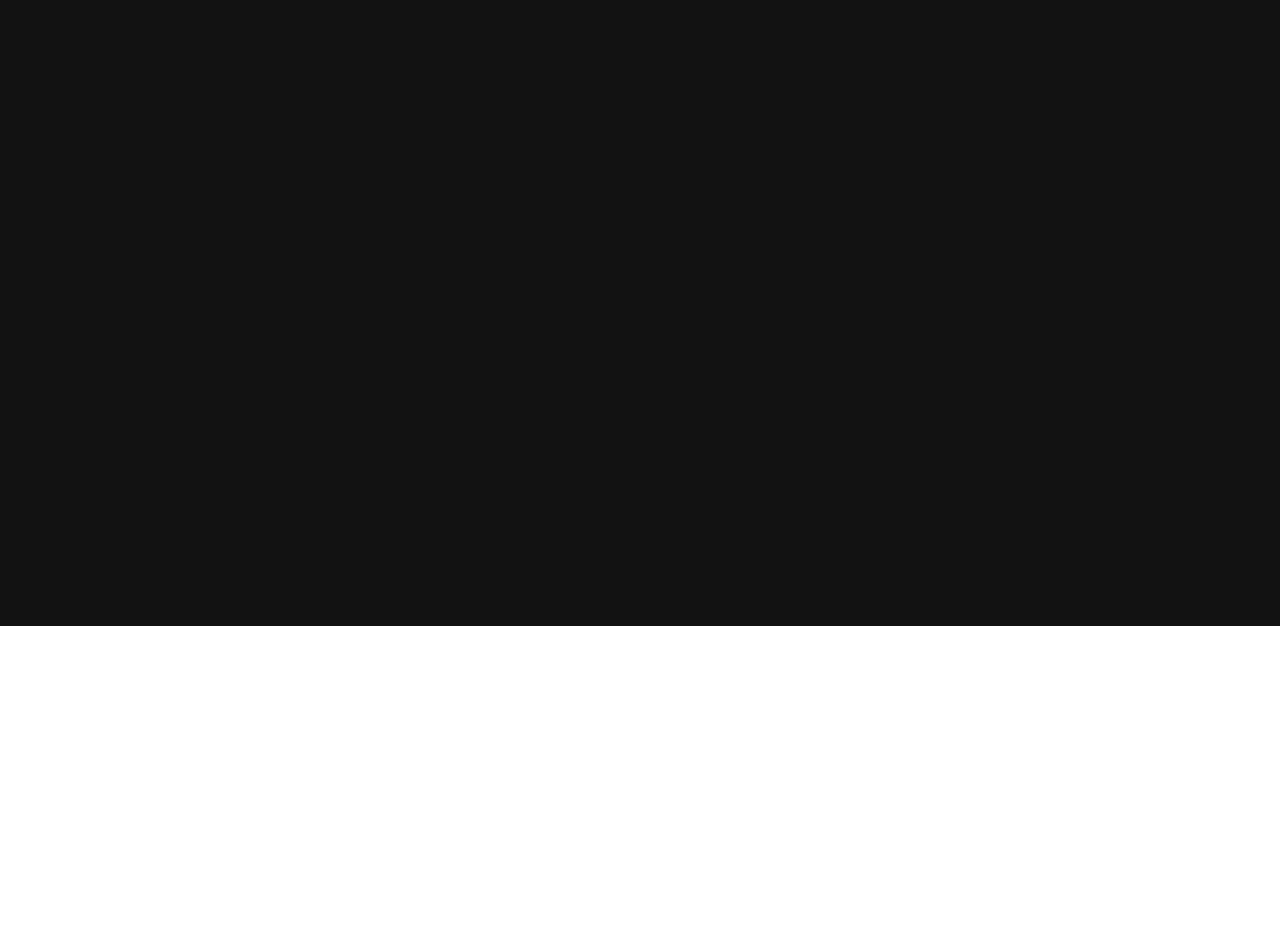
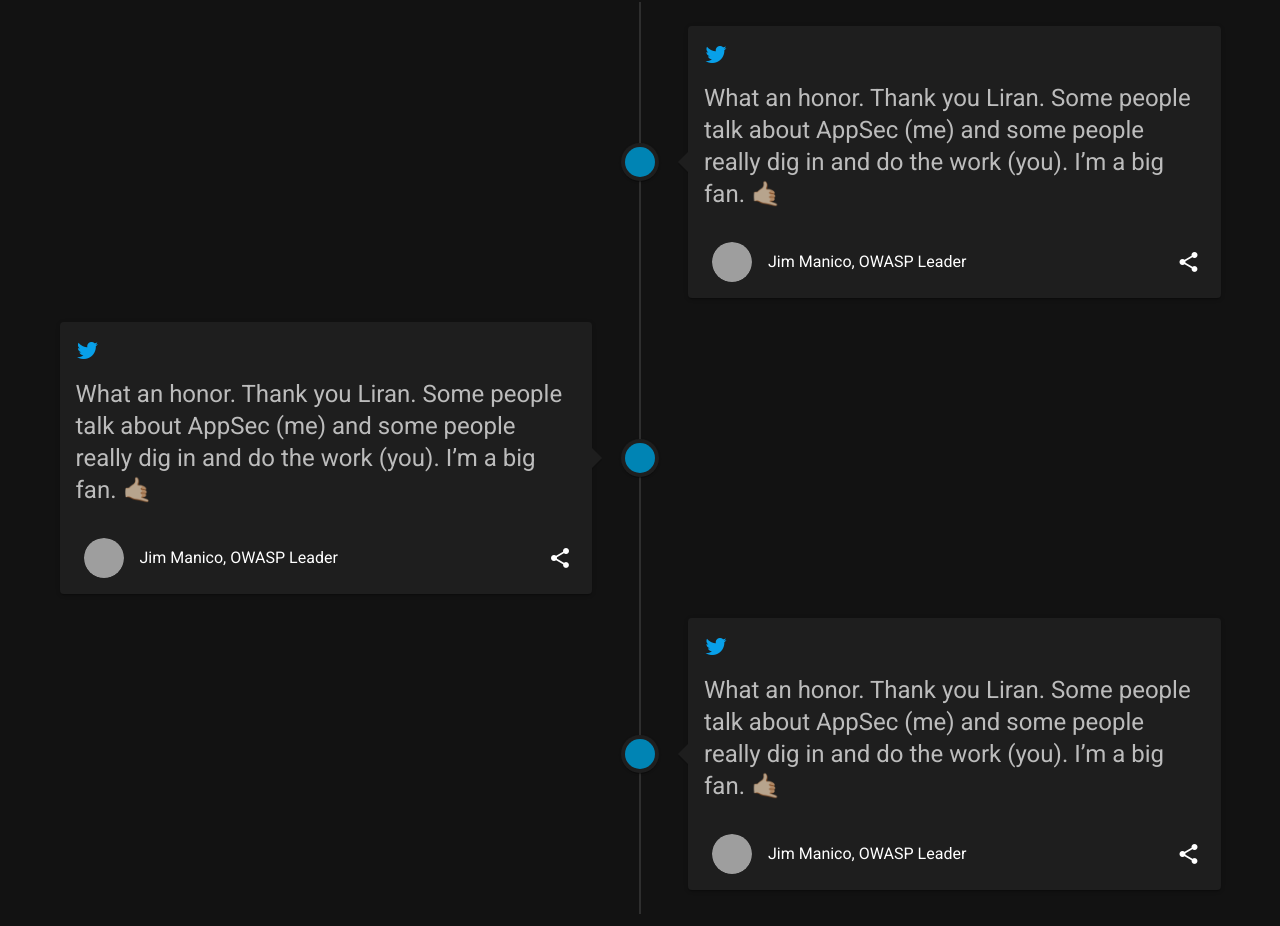
Before and after one commit to lirantal/lirantaldotcom-old, a Nuxt app: page /recognitions in a window 1280 px wide. Shown: the part 174-1100 px from the top of the page. Before the commit the page ends 800 px from the top, so only its background shows below. Built offline with nearby package versions, Linux system fonts and the light colour scheme; grey boxes are pictures that could not be loaded.

Commit message:
feat: new recognitions page

```diff
--- a/layouts/default.vue
+++ b/layouts/default.vue
@@ -32,6 +32,13 @@
             <span class="text-caption">Open Source</span>
           </v-btn>
         </v-card>
+
+        <v-card dark color="#121212" elevation="0" class="pa-2" tile>
+          <v-btn to="/recognitions">
+            <v-icon class="text-body-1" color="red">mdi-trophy</v-icon>
+            <span class="text-caption">Recognitions</span>
+          </v-btn>
+        </v-card>
       </v-card>
     </v-container>
 
--- /dev/null
+++ b/pages/recognitions.vue
@@ -0,0 +1,129 @@
+<template>
+  <v-main>
+    <v-timeline>
+      <v-timeline-item color="#0084b4">
+        <v-card class="mx-auto" color="" dark max-width="600">
+          <v-card-title>
+            <v-icon medium left color="#08a0e9"> mdi-twitter </v-icon>
+            <span class="text-h6 font-weight-light"></span>
+          </v-card-title>
+
+          <v-card-text class="text-h5">
+            What an honor. Thank you Liran. Some people talk about AppSec (me)
+            and some people really dig in and do the work (you). I’m a big fan.
+            🤙🏻
+          </v-card-text>
+
+          <v-card-actions>
+            <v-list-item class="grow">
+              <v-list-item-avatar color="grey darken-3">
+                <v-img
+                  class="elevation-6"
+                  alt="Jim Manico on Twitter"
+                  src="https://pbs.twimg.com/profile_images/1128010737580818432/cw4SWqUx_400x400.jpg"
+                ></v-img>
+              </v-list-item-avatar>
+
+              <v-list-item-content>
+                <v-list-item-title>Jim Manico, OWASP Leader</v-list-item-title>
+              </v-list-item-content>
+
+              <v-row align="center" justify="end">
+                <v-btn
+                  href="https://twitter.com/manicode/status/1326929685553451008?s=20"
+                  target="_blank"
+                  icon
+                >
+                  <v-icon class="mr-1"> mdi-share-variant </v-icon>
+                </v-btn>
+                <span class="subheading"></span>
+              </v-row>
+            </v-list-item>
+          </v-card-actions>
+        </v-card>
+      </v-timeline-item>
+      <v-timeline-item color="#0084b4">
+        <v-card class="mx-auto" color="" dark max-width="600">
+          <v-card-title>
+            <v-icon medium left color="#08a0e9"> mdi-twitter </v-icon>
+            <span class="text-h6 font-weight-light"></span>
+          </v-card-title>
+
+          <v-card-text class="text-h5">
+            What an honor. Thank you Liran. Some people talk about AppSec (me)
+            and some people really dig in and do the work (you). I’m a big fan.
+            🤙🏻
+          </v-card-text>
+
+          <v-card-actions>
+            <v-list-item class="grow">
+              <v-list-item-avatar color="grey darken-3">
+                <v-img
+                  class="elevation-6"
+                  alt="Jim Manico on Twitter"
+                  src="https://pbs.twimg.com/profile_images/1128010737580818432/cw4SWqUx_400x400.jpg"
+                ></v-img>
+              </v-list-item-avatar>
+
+              <v-list-item-content>
+                <v-list-item-title>Jim Manico, OWASP Leader</v-list-item-title>
+              </v-list-item-content>
+
+              <v-row align="center" justify="end">
+                <v-btn
+                  href="https://twitter.com/manicode/status/1326929685553451008?s=20"
+                  target="_blank"
+                  icon
+                >
+                  <v-icon class="mr-1"> mdi-share-variant </v-icon>
+                </v-btn>
+                <span class="subheading"></span>
+              </v-row>
+            </v-list-item>
+          </v-card-actions>
+        </v-card>
+      </v-timeline-item>
+      <v-timeline-item color="#0084b4">
+        <v-card class="mx-auto" color="" dark max-width="600">
+          <v-card-title>
+            <v-icon medium left color="#08a0e9"> mdi-twitter </v-icon>
+            <span class="text-h6 font-weight-light"></span>
+          </v-card-title>
+
+          <v-card-text class="text-h5">
+            What an honor. Thank you Liran. Some people talk about AppSec (me)
+            and some people really dig in and do the work (you). I’m a big fan.
+            🤙🏻
+          </v-card-text>
+
+          <v-card-actions>
+            <v-list-item class="grow">
+              <v-list-item-avatar color="grey darken-3">
+                <v-img
+                  class="elevation-6"
+                  alt="Jim Manico on Twitter"
+                  src="https://pbs.twimg.com/profile_images/1128010737580818432/cw4SWqUx_400x400.jpg"
+                ></v-img>
+              </v-list-item-avatar>
+
+              <v-list-item-content>
+                <v-list-item-title>Jim Manico, OWASP Leader</v-list-item-title>
+              </v-list-item-content>
+
+              <v-row align="center" justify="end">
+                <v-btn
+                  href="https://twitter.com/manicode/status/1326929685553451008?s=20"
+                  target="_blank"
+                  icon
+                >
+                  <v-icon class="mr-1"> mdi-share-variant </v-icon>
+                </v-btn>
+                <span class="subheading"></span>
+              </v-row>
+            </v-list-item>
+          </v-card-actions>
+        </v-card>
+      </v-timeline-item>
+    </v-timeline>
+  </v-main>
+</template>
```
